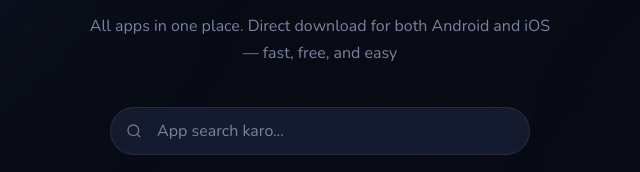
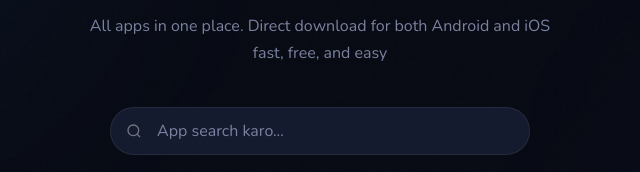
Before and after one commit to MustafaAhmad786/appVulat, a plain HTML site: page index.html in a window 1280 px wide. Shown: the part 240-412 px from the top of the page, 320-960 px from the left. Drawn offline with nearby package versions, Linux system fonts and the light colour scheme.

Commit message:
update homepage text

```diff
--- a/index.html
+++ b/index.html
@@ -35,7 +35,7 @@
 
     <!-- <div class="hero-tag">✦Flutter App Hub</div> -->
     <h1>Download Apps<br/>Built with Flutter</h1>
-    <p>All apps in one place. Direct download for both Android and iOS — fast, free, and easy</p>
+    <p>All apps in one place. Direct download for both Android and iOS fast, free, and easy</p>
 
     <div class="search-wrap">
       <svg width="16" height="16" fill="none" viewBox="0 0 24 24" stroke="white" stroke-width="2">
```
